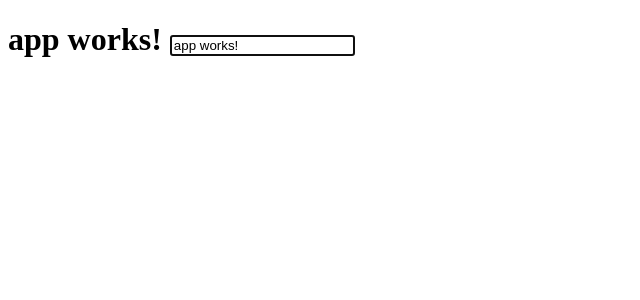
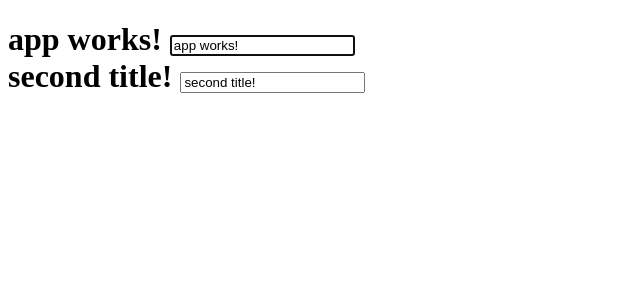
Before and after one commit to ianjjohnson/angular2-app, an Angular app: page / in a window 1280 px wide. Shown: the top 300 px of the page, without its empty margins (0-640 px from the left). Built offline with nearby package versions, Linux system fonts and the light colour scheme.

Commit message:
Still playing around

```diff
--- a/src/app/app.component.html
+++ b/src/app/app.component.html
@@ -1,5 +1,11 @@
 <h1>
   {{title}}
 
-  <input class="AppComponent" placeholder="What needs to be done?" autofocus="" [(ngModel)]="title"  >
+  <input class="AppComponent" placeholder="What needs to be done?" autofocus="" [(ngModel)]="title" (keyup.enter)="enter(1)">
+
+  <br/>
+
+  {{title2}}
+  <input class="AppComponent" placeholder="What needs to be done?" autofocus="" [(ngModel)]="title2" (keyup.enter)="enter(2)">
+
 </h1>
--- a/src/app/app.component.ts
+++ b/src/app/app.component.ts
@@ -7,4 +7,13 @@ import { Component } from '@angular/core';
 })
 export class AppComponent {
   title = 'app works!';
+  title2= 'second title!';
+
+  enter(num){
+    if(num == 1){
+      this.title = "You hit Enter!";
+    } else {
+      this.title2= "You hit Enter2!";
+    }
+  }
 }
```
